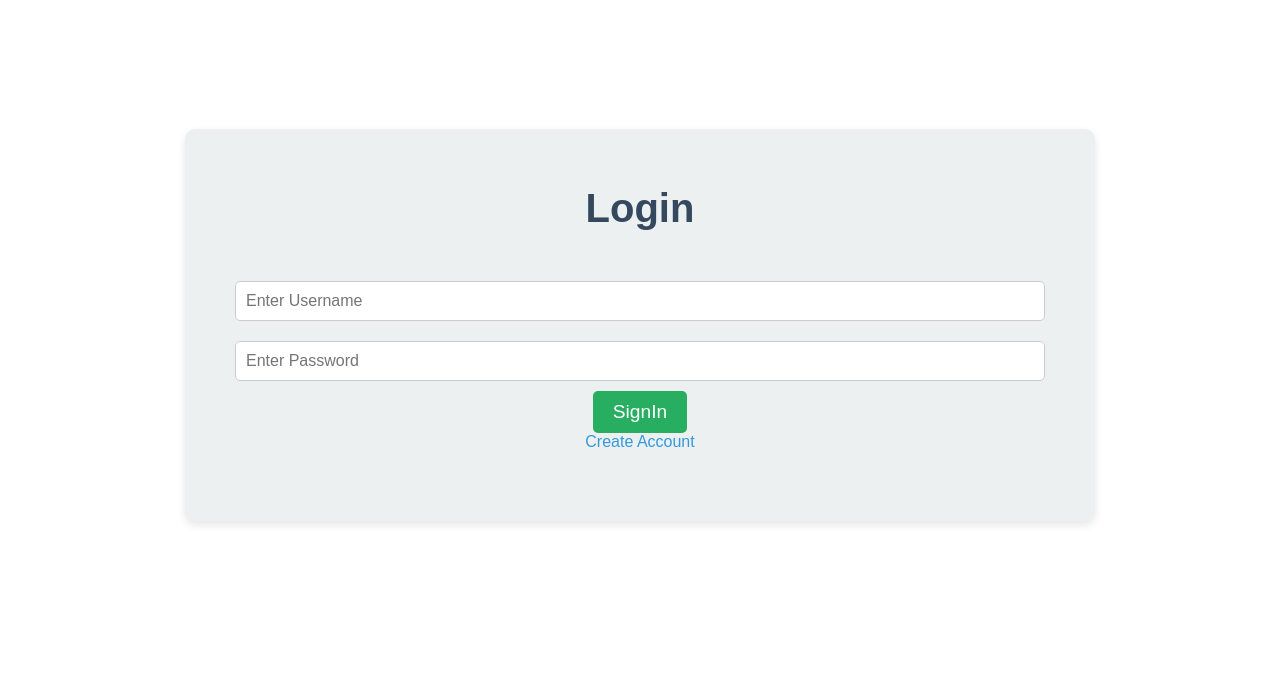
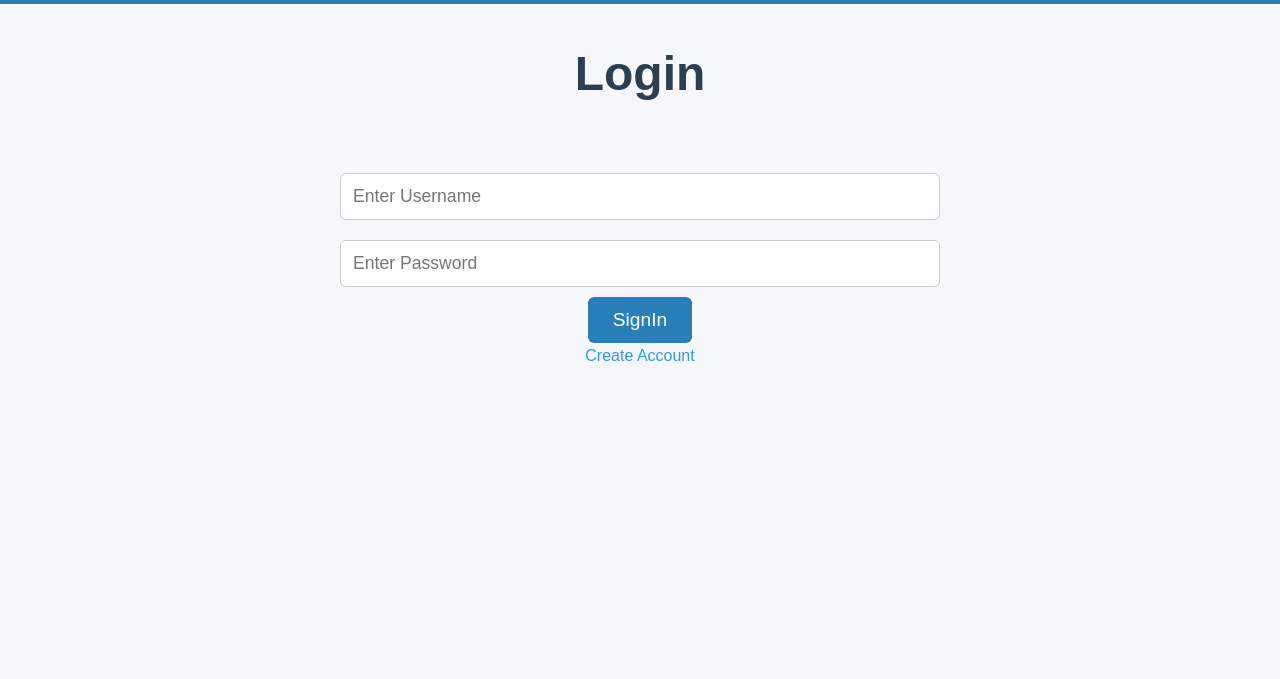
Before and after one commit to DePaul-CSC-394-401/mini-project-team-1, a Django app: page /userlogin in a window 1280 px wide. Shown: the top 679 px of the page. Run offline with Django 5.2, Linux system fonts and the light colour scheme.

Commit message:
CSS Updated

```diff
--- a/static/css/main.css
+++ b/static/css/main.css
@@ -3,23 +3,33 @@ body {
     font-family: 'Arial', sans-serif;
     margin: 0;
     padding: 0;
-    background-color: #f0f4f8;
-    color: #333;
+    background-color: #f5f7fa;
+    color: #2c3e50;
+    line-height: 1.6;
+    border-top: 4px solid #2980b9; /* Border at the top of the page */
+    transition: all 0.3s ease;
+}
+
+h1, h2, h3, h4, h5, h6 {
+    font-weight: 600;
+    color: #34495e;
 }
 
 /* Headers */
 h1 {
     text-align: center;
-    font-size: 2.5em;
+    font-size: 3em;
     margin-bottom: 20px;
-    color: #34495e;
+    color: #2c3e50;
 }
 
 .header {
     text-align: center;
-    font-size: 3em;
+    font-size: 2.8em;
     margin: 20px 0;
-    color: #2c3e50;
+    color: #2980b9;
+    font-weight: bold;
+    letter-spacing: 1px;
 }
 
 /* General Layout */
@@ -55,145 +70,65 @@ h1 {
     margin-top: 15px;
 }
 
+/* Index Page */
 #index_page {
     background-color: #fcf8e3;
     color: #333;
     padding: 20px;
-    border-radius: 10px;
-    box-shadow: 0 4px 8px rgba(0, 0, 0, 0.1);
+    border-radius: 12px;
+    box-shadow: 0 4px 8px rgba(0, 0, 0, 0.05);
 }
 
 /* Form Styles */
 form {
+    width: 100%;
+    max-width: 600px;
     text-align: center;
-    margin: 20px 0;
-    padding: 20px;
+    padding: 30px;
+    margin: 0 auto;
 }
 
 label {
     display: block;
-    font-size: 1.2em;
-    margin-bottom: 10px;
-    color: #333;
+    font-size: 1.1em;
+    margin-bottom: 8px;
+    color: #2c3e50;
 }
 
 input[type="email"], input[type="password"], input[id="username"], textarea {
-    font-size: 1.2em;
-    padding: 10px;
-    width: 80%;
-    margin: 10px 0;
-    border: 1px solid #ccc;
-    border-radius: 5px;
-    box-sizing: border-box;
-}
-
-/* Adjusted Global Button Styles */
-form button, input[type="submit"] {
-    font-size: 1.2em;
-    padding: 10px 20px;
-    background-color: #3498db;
-    color: white;
-    border: none;
-    border-radius: 5px;
-    cursor: pointer;
-    transition: background-color 0.3s ease;
-}
-
-form button:hover, input[type="submit"]:hover {
-    background-color: #2980b9;
-}
-
-.userbody {
-    display: flex;
-    justify-content: center;
-    align-items: center;
-    padding: 20px;
-}
-
-/* Login Page */
-#userloginpage {
-    background-color: #ffffff;
-    display: flex;
-    justify-content: center;
-    align-items: center;
-    height: 80vh;
-    padding: 20px;
-}
-
-.box, .userbox {
-    border-radius: 10px;
-    width: 100%;
-    max-width: 850px;
-    padding: 30px;
-    text-align: center;
-    background-color: #ecf0f1;
-    border-width: 10px;
-    box-shadow: 0 4px 8px rgba(0, 0, 0, 0.1);
-    margin-bottom: 30px;
-}
-
-/* Form Input Boxes */
-.inputbox, .inputbox2 {
-    width: 80%;
-    padding: 15px;
-    margin: 10px auto;
-    font-size: 1em;
-    border-radius: 5px;
-    border: 1px solid #ccc;
-}
-
-input[type="email"], input[type="password"], input[id="username"], textarea {
-    font-size: 1em;
-    padding: 10px;
+    font-size: 1.1em;
+    padding: 12px;
     width: 100%;
     margin: 10px 0;
     border: 1px solid #ccc;
-    border-radius: 5px;
+    border-radius: 6px;
     box-sizing: border-box;
+    transition: border-color 0.3s ease;
+}
+
+input[type="email"]:focus, input[type="password"]:focus, input[id="username"]:focus, textarea:focus {
+    border-color: #3498db;
+    outline: none;
 }
 
 /* Button Styles */
 form button, input[type="submit"] {
     font-size: 1.2em;
-    padding: 10px 20px;
-    background-color: #27ae60;
+    padding: 12px 25px;
+    background-color: #2980b9;
     color: white;
     border: none;
-    border-radius: 5px;
+    border-radius: 6px;
     cursor: pointer;
-    transition: background-color 0.3s ease;
+    transition: all 0.3s ease;
 }
 
 form button:hover, input[type="submit"]:hover {
-    background-color: #2ecc71;
+    background-color: #1e6091;
+    box-shadow: 0 4px 12px rgba(50, 50, 93, 0.1), 0 2px 4px rgba(0, 0, 0, 0.08);
 }
 
-/* Links */
-a {
-    color: #3498db;
-    text-decoration: none;
-}
-
-a:hover {
-    text-decoration: underline;
-}
-
-/* Additional Styles */
-.error-message {
-    color: #e74c3c;
-    font-weight: bold;
-    text-align: center;
-    margin-top: 10px;
-}
-
-.success-message {
-    color: #2ecc71;
-    font-weight: bold;
-    text-align: center;
-    margin-top: 10px;
-}
-
-/* Task List Styles */
+/* Task List */
 .task-list {
     list-style: none;
     padding: 0;
--- a/templates/profile.html
+++ b/templates/profile.html
@@ -6,7 +6,6 @@
         {% if user.is_authenticated %}
             <a href="{% url 'logout' %}" style="margin-right: 10px;">Logout</a>
             <a href="{% url 'tasks' %}">Task List</a>
-            <a href="{% url 'profile_settings' %}">Profile Management</a>
         {% endif %}
     </div>
 
--- a/templates/task_delete.html
+++ b/templates/task_delete.html
@@ -4,6 +4,8 @@
     <meta charset="UTF-8">
     <meta name="viewport" content="width=device-width, initial-scale=1.0">
     <title>Delete Task</title>
+    {% load static %} <!-- Load static files -->
+    <link rel="stylesheet" type="text/css" href="{% static 'css/main.css' %}"> <!-- Link to main.css -->
 </head>
 
 <body id='taskbody'>
@@ -11,9 +13,7 @@
     <p> Delete task? - {{tasks}}</p>
 
     <form action="" method="POST">
-
         {% csrf_token %}
-
         <input type="submit" name="Yes">
     </form>
 
```
Also changed, not shown: other parts of static/css/main.css (+81 -50 lines).
